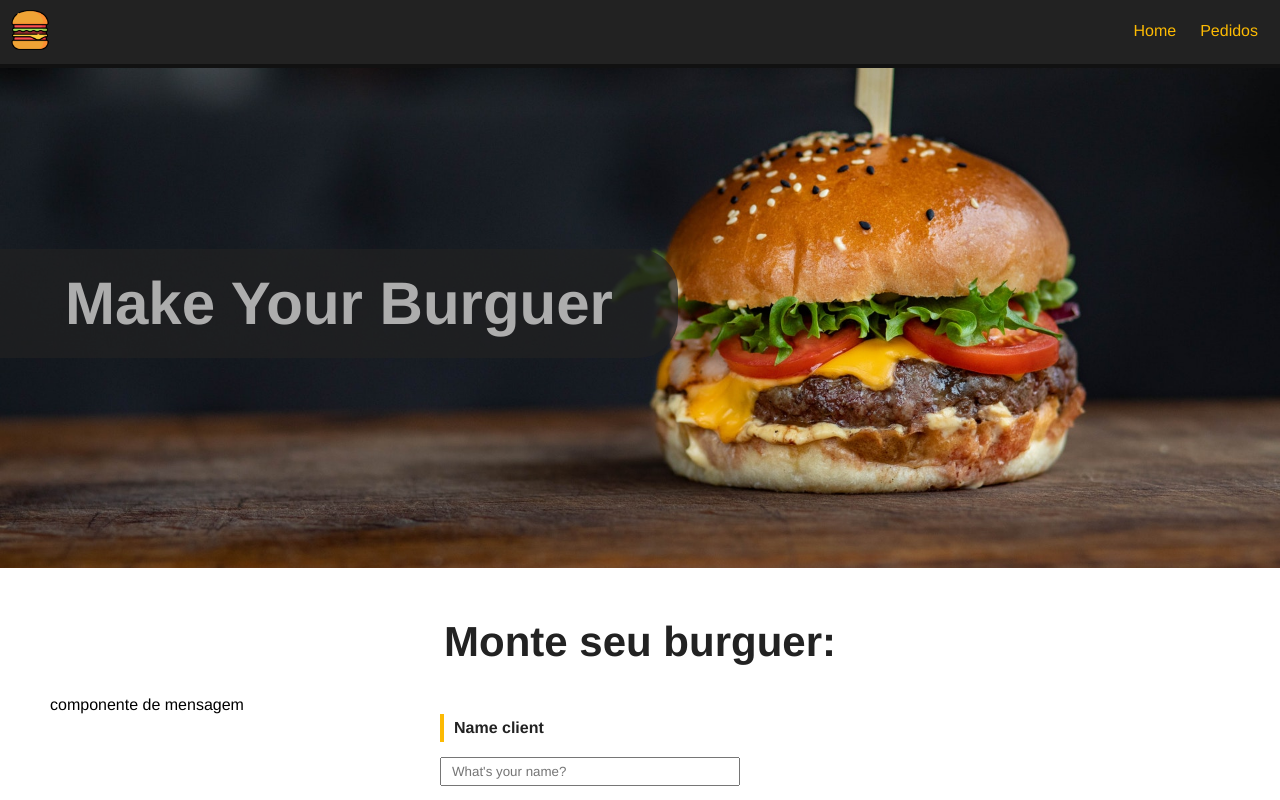
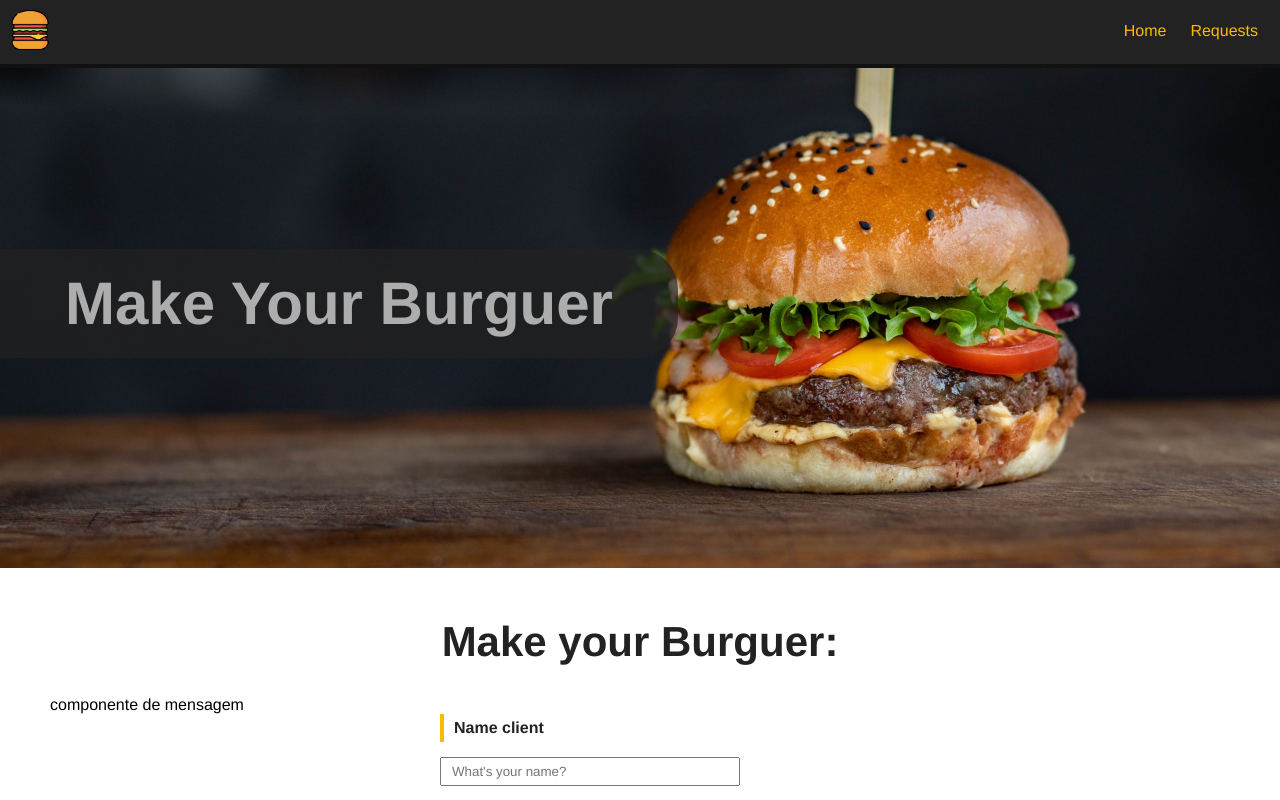
Before and after one commit to mthiagoalves/make_burguer_project_vue, a Vue app: page / in a window 1280 px wide. Shown: the top 800 px of the page. Built offline with nearby package versions, Linux system fonts and the light colour scheme; no server answers.

Commit message:
fix(all): adjusted error ortografics

```diff
--- a/db/db.json
+++ b/db/db.json
@@ -11,7 +11,7 @@
       },
       {
         "id": 3,
-        "type": "Parmesão e Orégano"
+        "type": "Parmesan and Oregan"
       },
       {
         "id": 4,
--- a/src/components/BurguerForm.vue
+++ b/src/components/BurguerForm.vue
@@ -17,22 +17,20 @@
         <div class="input-container">
           <label for="bread">Select your bread</label>
           <select id="bread" name="bread" v-model="breads">
-            <option value="">Select your bread</option>
             <option
               :value="breads.type"
               v-for="breads in bread"
               :key="breads.id"
             >
-              {{ breads.type }}
+              - {{ breads.type }}
             </option>
           </select>
         </div>
         <div class="input-container">
           <label for="beef">Select your type beef</label>
           <select id="beef" name="beef" v-model="beefs">
-            <option value="">Select your beef</option>
             <option :value="beefs.type" v-for="beefs in beef" :key="beefs.id">
-              {{ beefs.type }}
+              - {{ beefs.type }}
             </option>
           </select>
         </div>
--- a/src/components/Navbar.vue
+++ b/src/components/Navbar.vue
@@ -4,7 +4,7 @@
         <img :src="logo" :alt="alt" id="logo" >
     </router-link>
     <router-link to="/">Home</router-link>
-    <router-link to="/pedidos">Pedidos</router-link>
+    <router-link to="/pedidos">Requests</router-link>
   </nav>
 </template>
 
--- a/src/views/HomeView.vue
+++ b/src/views/HomeView.vue
@@ -1,7 +1,7 @@
 <template>
   <Banner />
   <div class="main-container">
-    <h1>Monte seu burguer:</h1>
+    <h1>Make your Burguer:</h1>
     <BurguerForm />
   </div>
 </template>
```
